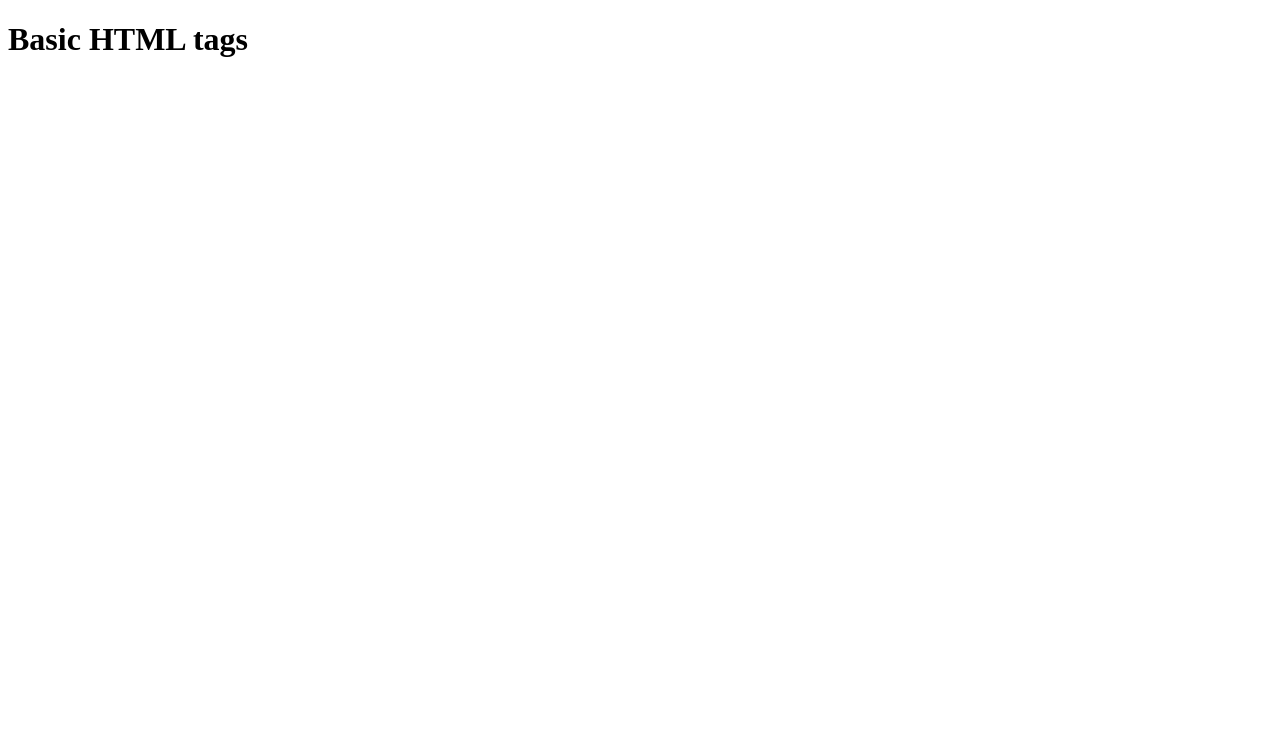
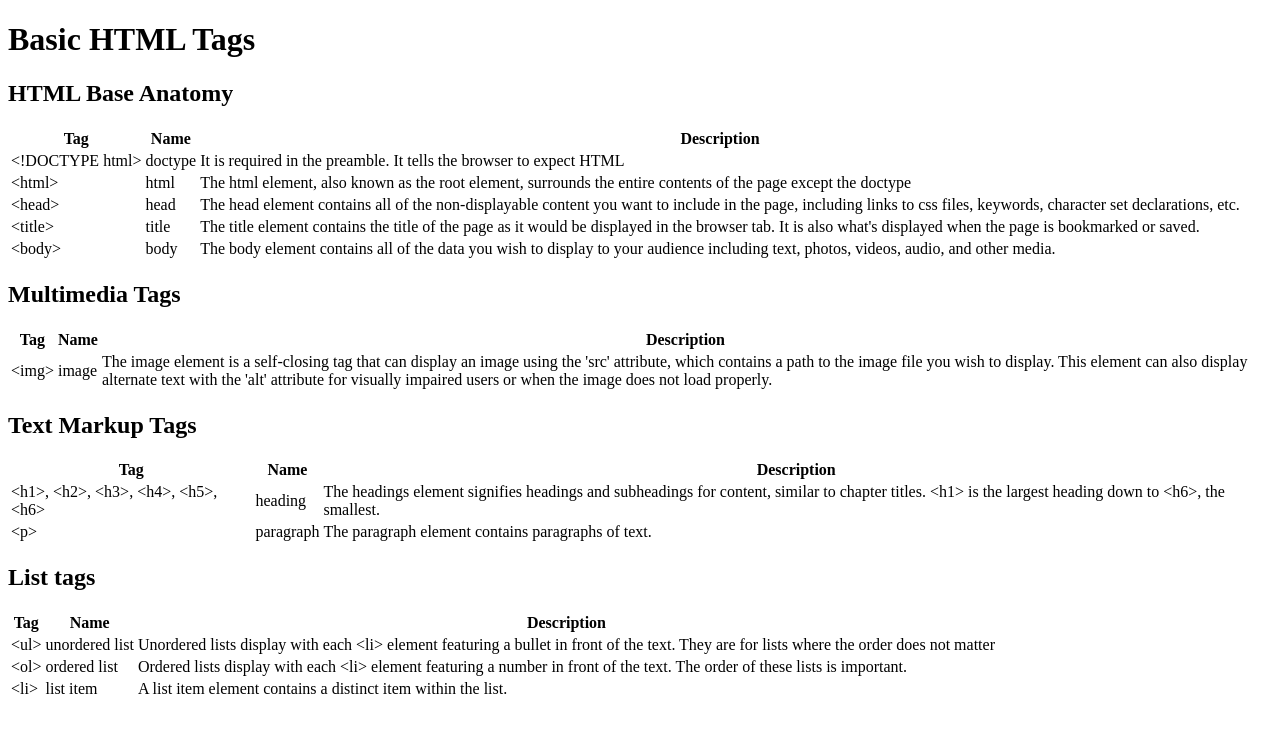
Before and after one commit to Kapuck/WebDevCheatSheet, a plain HTML site: page index.html in a window 1280 px wide. Drawn offline with Linux system fonts and the light colour scheme.

Commit message:
add base, media, text, and list tag tables

```diff
--- a/index.html
+++ b/index.html
@@ -5,7 +5,101 @@
         <link href="./style.css" type="style/css" rel="stylesheet">
     </head>
     <body>
-        <h1>Basic HTML tags</h1>
-
+        <h1>Basic HTML Tags</h1>
+        <h2>HTML Base Anatomy</h2>
+            <table>
+                <thead>
+                    <th>Tag</th>
+                    <th>Name</th>
+                    <th>Description</th>
+                </thead>
+                <tbody>
+                    <tr>
+                        <td>&lt;!DOCTYPE html&gt;</td>
+                        <td>doctype</td>
+                        <td>It is required in the preamble. It tells the browser to expect HTML</td>
+                    </tr>
+                    <tr>
+                        <td>&lt;html&gt;</td>
+                        <td>html</td>
+                        <td>The html element, also known as the root element, surrounds the entire contents of the page except the doctype</td>
+                    </tr>
+                    <tr>
+                        <td>&lt;head&gt;</td>
+                        <td>head</td>
+                        <td>The head element contains all of the non-displayable content you want to include in the page, including links to css files, keywords, character set declarations, etc.</td>
+                    </tr>
+                    <tr>
+                        <td>&lt;title&gt;</td>
+                        <td>title</td>
+                        <td>The title element contains the title of the page as it would be displayed in the browser tab. It is also what's displayed when the page is bookmarked or saved.</td>
+                    </tr>
+                    <tr>
+                        <td>&lt;body&gt;</td>
+                        <td>body</td>
+                        <td>The body element contains all of the data you wish to display to your audience including text, photos, videos, audio, and other media.</td>
+                    </tr>
+                </tbody>
+            </table>
+        <h2>Multimedia Tags</h2>
+            <table>
+                <thead>
+                    <th>Tag</th>
+                    <th>Name</th>
+                    <th>Description</th>
+                </thead>
+                <tbody>
+                    <tr>
+                        <td>&lt;img&gt;</td>
+                        <td>image</td>
+                        <td>The image element is a self-closing tag that can display an image using the 'src' attribute, which contains a path to the image file you wish to display. This element can also display alternate text with the 'alt' attribute for visually impaired users or when the image does not load properly.</td>
+                    </tr>
+                </tbody>
+            </table>
+        <h2>Text Markup Tags</h2>
+            <table>
+                <thead>
+                    <th>Tag</th>
+                    <th>Name</th>
+                    <th>Description</th>
+                </thead>
+                <tbody>
+                    <tr>
+                        <td>&lt;h1&gt;, &lt;h2&gt;, &lt;h3&gt;, &lt;h4&gt;, &lt;h5&gt;, &lt;h6&gt;</td>
+                        <td>heading</td>
+                        <td>The headings element signifies headings and subheadings for content, similar to chapter titles. &lt;h1&gt; is the largest heading down to &lt;h6&gt;, the smallest.</td>
+                    </tr>
+                    <tr>
+                        <td>&lt;p&gt;</td>
+                        <td>paragraph</td>
+                        <td>The paragraph element contains paragraphs of text.</td>
+                    </tr>
+                </tbody>
+            </table>
+        <h2>List tags</h2>
+            <table>
+                <thead>
+                    <th>Tag</th>
+                    <th>Name</th>
+                    <th>Description</th>
+                </thead>
+                <tbody>
+                    <tr>
+                        <td>&lt;ul&gt;</td>
+                        <td>unordered list</td>
+                        <td>Unordered lists display with each &lt;li&gt; element featuring a bullet in front of the text. They are for lists where the order does not matter</td>
+                    </tr>
+                    <tr>
+                        <td>&lt;ol&gt;</td>
+                        <td>ordered list</td>
+                        <td>Ordered lists display with each &lt;li&gt; element featuring a number in front of the text. The order of these lists is important.</td>
+                    </tr>
+                    <tr>
+                        <td>&lt;li&gt;</td>
+                        <td>list item</td>
+                        <td>A list item element contains a distinct item within the list.</td>
+                    </tr>
+                </tbody>
+            </table>
     </body>
 </html>
```
